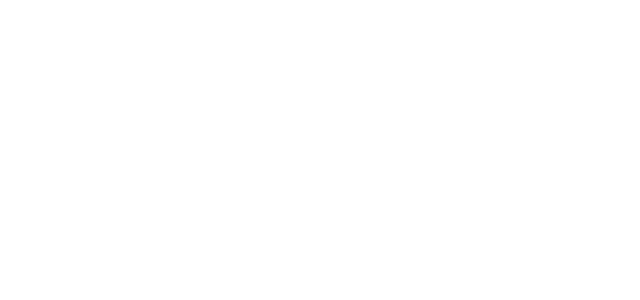
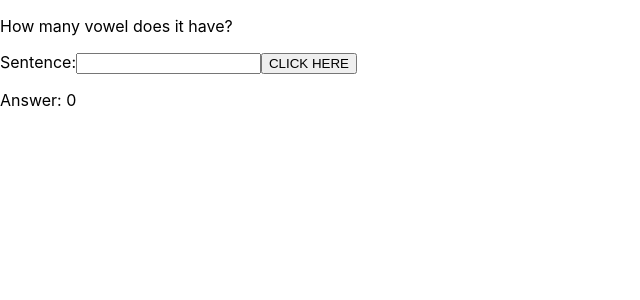
Before and after one commit to ethanfreire/playground, a React (Create React App) app: page / in a window 1280 px wide. Shown: the top 300 px of the page, without its empty margins (0-640 px from the left). Built offline with nearby package versions, Linux system fonts and the light colour scheme.

Commit message:
made a vowel checker

```diff
--- a/src/App.js
+++ b/src/App.js
@@ -1,9 +1,11 @@
 import './App.css';
+import VowelChecker from "./components/vowelChecker.component";
 
 const App = () => {
+
   return (
     <div className="App">
-
+      <VowelChecker></VowelChecker>
     </div>
   );
 }
--- /dev/null
+++ b/src/components/vowelChecker.component.js
@@ -0,0 +1,57 @@
+import { useState } from "react";
+
+const VowelChecker = () => {
+  const [sentence, setSentence] = useState("");
+  const [vowelNumber, setVowelNumber] = useState(0);
+  console.log({ sentence });
+  console.log({ vowelNumber });
+
+  const onChangeHandler = (event) => {
+    const inputFieldString = event.target.value;
+    setSentence(inputFieldString);
+  };
+
+  const handleSubmit = (event) => {
+    event.preventDefault();
+    const submittedSentence = sentence.toLowerCase();
+    if (submittedSentence.trim().length === 0) {
+      return alert(
+        "cannot submit an empty sentence please or pure whitespace only please try again."
+      );
+    }
+
+    const vowels = ["a", "e", "i", "o", "u"];
+    let counter = 0;
+
+    for (let letter of submittedSentence) {
+      if (vowels.includes(letter)) {
+        counter++;
+      }
+    }
+
+    setVowelNumber(counter);
+    setSentence("");
+  };
+
+  return (
+    <div>
+      <form onSubmit={(e) => handleSubmit(e)}>
+        <p>How many vowel does it have?</p>
+        <label>
+          Sentence:
+          <input
+            type="text"
+            value={sentence}
+            onChange={(e) => onChangeHandler(e)}
+          ></input>
+        </label>
+        <button type="submit" value="submit">
+          CLICK HERE
+        </button>
+        <p>Answer: {vowelNumber}</p>
+      </form>
+    </div>
+  );
+};
+
+export default VowelChecker;
```
